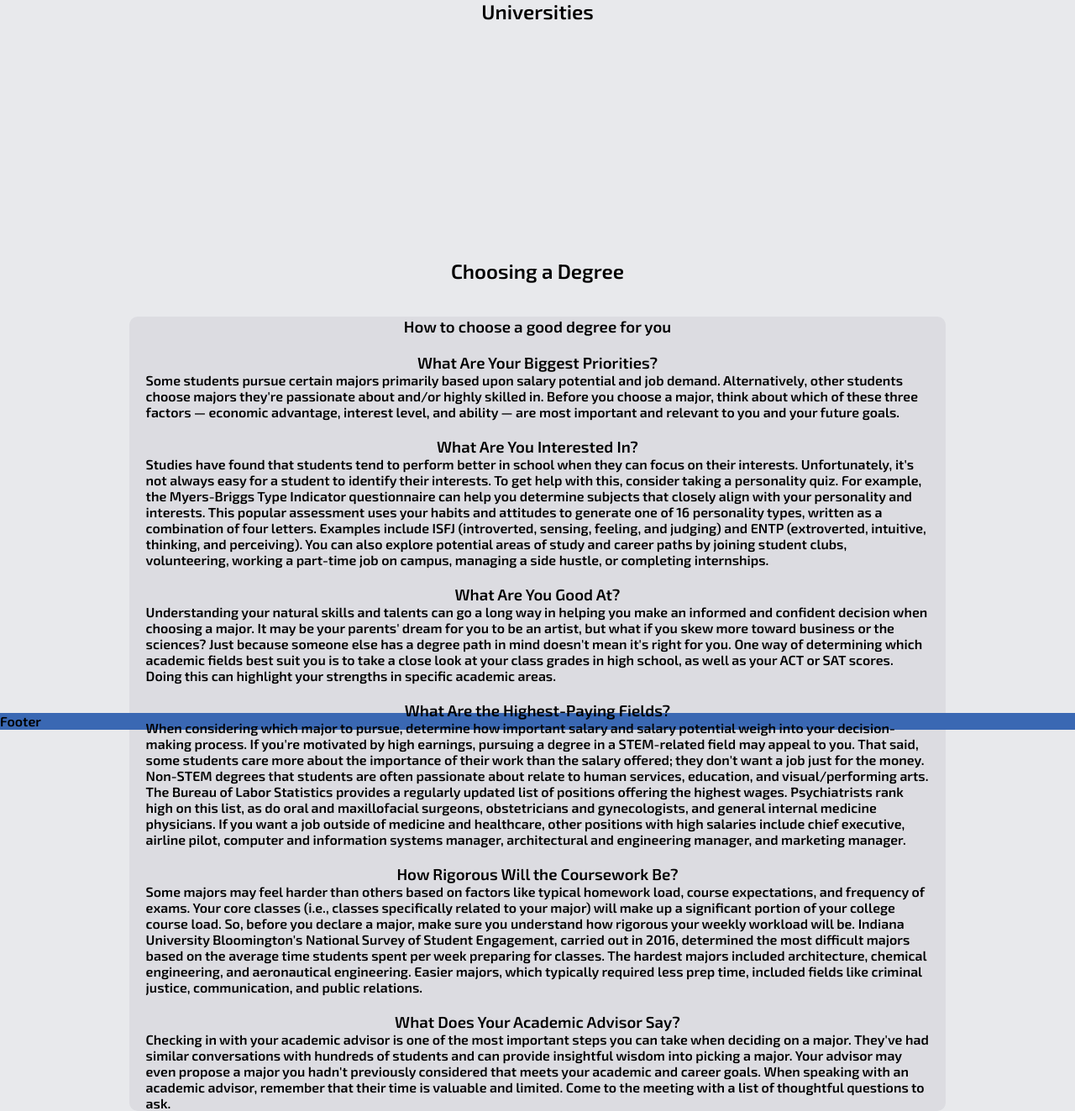
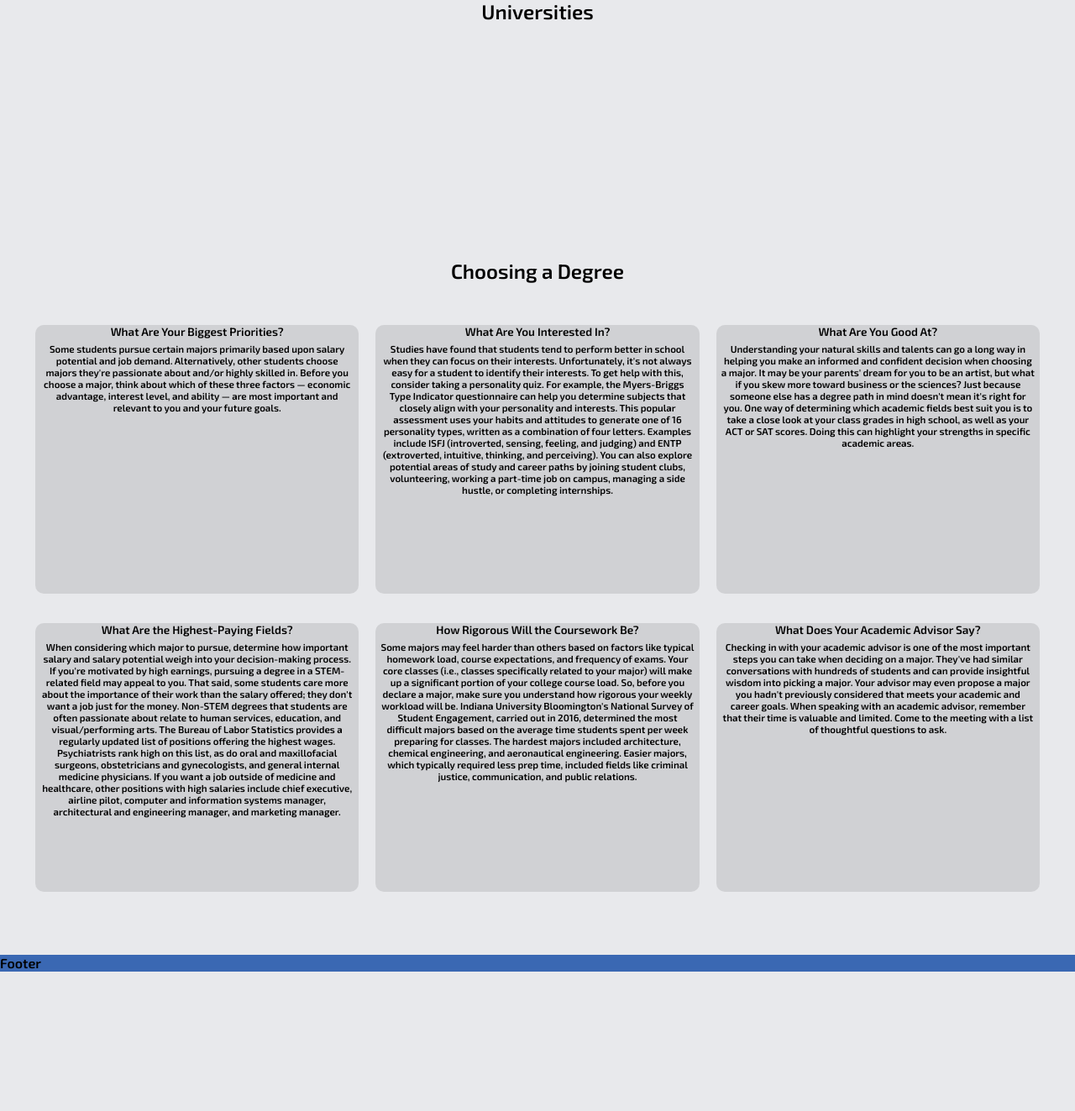
Before and after one commit to KushDesai04/13DTP-Project, a Flask app: page / in a window 1280 px wide. Shown: the part 121-1444 px from the top of the page at 84% size. After the commit the page ends 1278 px from the top, so only its background shows below. Run offline with Flask 2, Linux system fonts and the light colour scheme; data that the repository does not hold is empty.

Commit message:
more homepage styling and made style.css tidier

```diff
--- a/static/css/style.css
+++ b/static/css/style.css
@@ -56,30 +64,10 @@ header h1 a {
   color: white;
 }
 
-.text{
-  width: 80%;
-  margin: 0 auto;
-}
 
-
-.subtext{
-  background: #262a3f10;
-  text-align: center;
-  border-radius: 10px;
-}
-
-.subtext ul li{
-  margin: 20px;
-  list-style: none;
-}
-
-.subtext ul li p{
-  text-align: left;
-}
-
-/**
- * Navigation block
- **/
+/********************
+ * Navigation block *
+ ********************/
 
 
 /* by using "nav ul" instead of just "ul", only an unordered list in the nav bar will take on this styling, meaning it doesn't mess up unordered lists in the main content */
@@ -192,17 +180,39 @@ nav ul li a:hover:after {
    min-height: 90vh;
  }
 
-.home{
-  background-size: cover;
-  background-repeat: no-repeat;
-  width: 100%;
-  height: 100vh;
+ /************
+ * Home Page *
+ *************/
+
+ /* Grid for degree tips */
+.home-container {
+  display: grid;
+  grid-template-columns: repeat(3, 1fr); /* makes the grid take up as much space as possible and sets the min-width of each section to 400px*/
+  position: relative;
 }
 
-h2 {
+
+/* Every individual item in the grid */
+.home-container .grid-item {
+  border-radius: 10px;
   text-align: center;
-  margin: 40px;
+  height: 40vh;
+
 }
+
+.home-container .grid-item p{
+  color: black;
+  transition: all 0.3s ease-in-out;
+  opacity: 1;
+  padding: 5px;
+}
+
+
+
+
+ /**********************
+ * Individual Degree Page *
+ **********************/
 
 .degree {
   margin: 0 auto;
--- a/templates/degrees.html
+++ b/templates/degrees.html
@@ -18,7 +18,7 @@
 </form>
 
 
-<div class = 'grid-container'>
+<div class = 'degrees-container'>
     {% for degree in degrees %}
 
 
--- a/templates/home.html
+++ b/templates/home.html
@@ -12,16 +12,19 @@
         </tr>
     </table>
 
-    <div class = "text">
+    <div class="degree-tips">
     <h2>Choosing a Degree</h2>
-        <div class="subtext">
-            <h3>How to choose a good degree for you</h3>
-            <ul>
-                <li>
+
+    <div class = 'home-container'>
+
+
+        <div class='grid-item'>
             <h3>What Are Your Biggest Priorities?</h3>
             <p>Some students pursue certain majors primarily based upon salary potential and job demand. Alternatively, other students choose majors they're passionate about and/or highly skilled in. Before you choose a major, think about which of these three factors — economic advantage, interest level, and ability — are most important and relevant to you and your future goals.
-                </p></li>
-                <li>
+            </p>
+        </div>
+
+        <div class='grid-item'>
             <h3>What Are You Interested In?</h3>
             <p>Studies have found that students tend to perform better in school when they can focus on their interests. Unfortunately, it's not always easy for a student to identify their interests.
 
@@ -30,14 +33,17 @@
             This popular assessment uses your habits and attitudes to generate one of 16 personality types, written as a combination of four letters. Examples include ISFJ (introverted, sensing, feeling, and judging) and ENTP (extroverted, intuitive, thinking, and perceiving).
 
             You can also explore potential areas of study and career paths by joining student clubs, volunteering, working a part-time job on campus, managing a side hustle, or completing internships.
-                </p></li>
-                <li>
+            </p>
+        </div>
+
+        <div class='grid-item'>
             <h3>What Are You Good At?</h3>
             <p>Understanding your natural skills and talents can go a long way in helping you make an informed and confident decision when choosing a major. It may be your parents' dream for you to be an artist, but what if you skew more toward business or the sciences? Just because someone else has a degree path in mind doesn't mean it's right for you.
+            One way of determining which academic fields best suit you is to take a close look at your class grades in high school, as well as your ACT or SAT scores. Doing this can highlight your strengths in specific academic areas.
+            </p>
+        </div>
 
-                    One way of determining which academic fields best suit you is to take a close look at your class grades in high school, as well as your ACT or SAT scores. Doing this can highlight your strengths in specific academic areas.
-                </p></li>
-                <li>
+        <div class='grid-item'>
             <h3>What Are the Highest-Paying Fields?</h3>
             <p>When considering which major to pursue, determine how important salary and salary potential weigh into your decision-making process. If you're motivated by high earnings, pursuing a degree in a STEM-related field may appeal to you.
 
@@ -46,23 +52,29 @@
             The Bureau of Labor Statistics provides a regularly updated list of positions offering the highest wages. Psychiatrists rank high on this list, as do oral and maxillofacial surgeons, obstetricians and gynecologists, and general internal medicine physicians.
 
             If you want a job outside of medicine and healthcare, other positions with high salaries include chief executive, airline pilot, computer and information systems manager, architectural and engineering manager, and marketing manager.
-                </p></li>
-                <li>
+            </p>
+        </div>
+
+        <div class='grid-item'>
             <h3>How Rigorous Will the Coursework Be?</h3>
             <p>Some majors may feel harder than others based on factors like typical homework load, course expectations, and frequency of exams. Your core classes (i.e., classes specifically related to your major) will make up a significant portion of your college course load. So, before you declare a major, make sure you understand how rigorous your weekly workload will be.
 
             Indiana University Bloomington's National Survey of Student Engagement, carried out in 2016, determined the most difficult majors based on the average time students spent per week preparing for classes. The hardest majors included architecture, chemical engineering, and aeronautical engineering.
 
             Easier majors, which typically required less prep time, included fields like criminal justice, communication, and public relations.
-                </p></li>
-                <li>
+            </p>
+        </div>
+
+        <div class='grid-item'>
             <h3>What Does Your Academic Advisor Say?</h3>
             <p>Checking in with your academic advisor is one of the most important steps you can take when deciding on a major. They've had similar conversations with hundreds of students and can provide insightful wisdom into picking a major. Your advisor may even propose a major you hadn't previously considered that meets your academic and career goals.
 
             When speaking with an academic advisor, remember that their time is valuable and limited. Come to the meeting with a list of thoughtful questions to ask.
-                </p></li>
-            </ul>
-        </div> <!-- Closing Subtext -->
-    </div> <!-- Closing Text -->
+            </p>
+        </div>
+
+    </div> <!-- closing grid-container-->
+    </div> <!-- Closing degree-tips -->
+
 </div> <!-- Closing Home -->
 {% endblock %}
```
Also changed, not shown: other parts of static/css/style.css (+55 -36 lines). Lines whose indentation alone changed are shown as unchanged.
